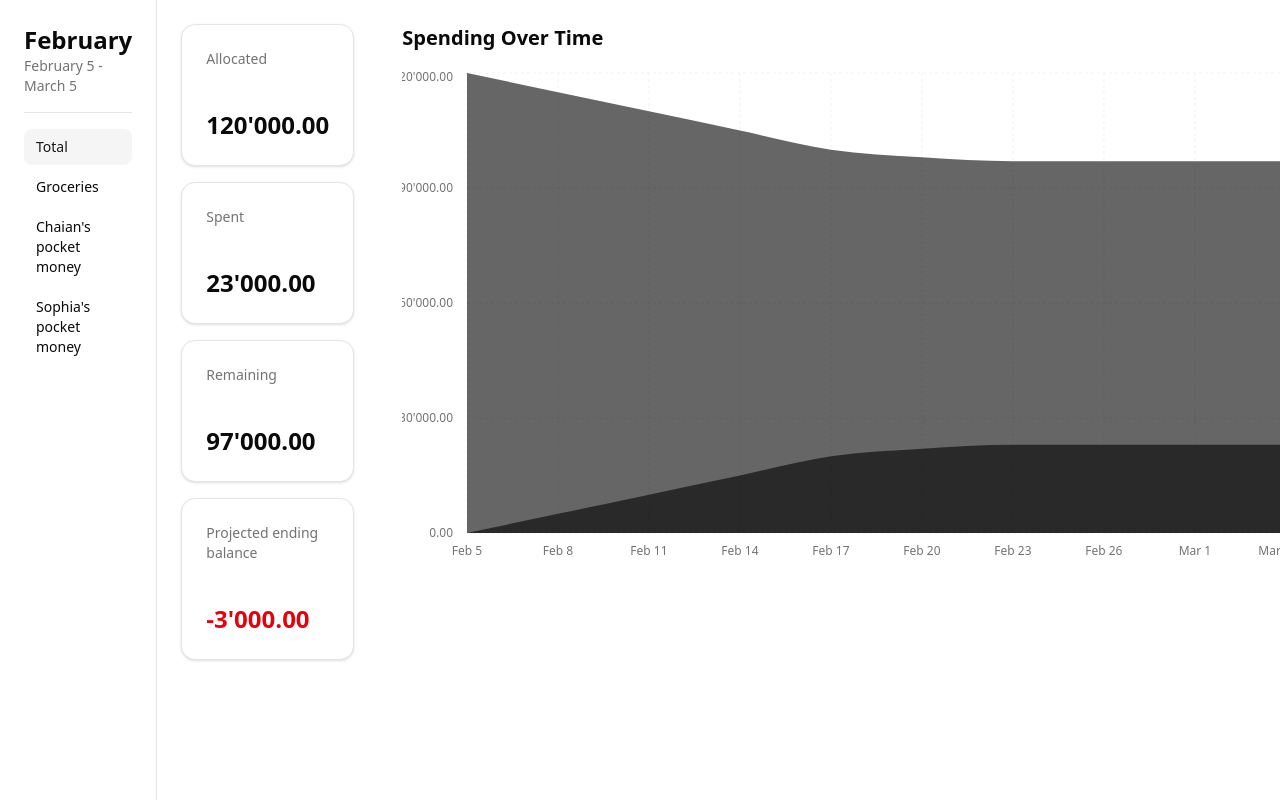
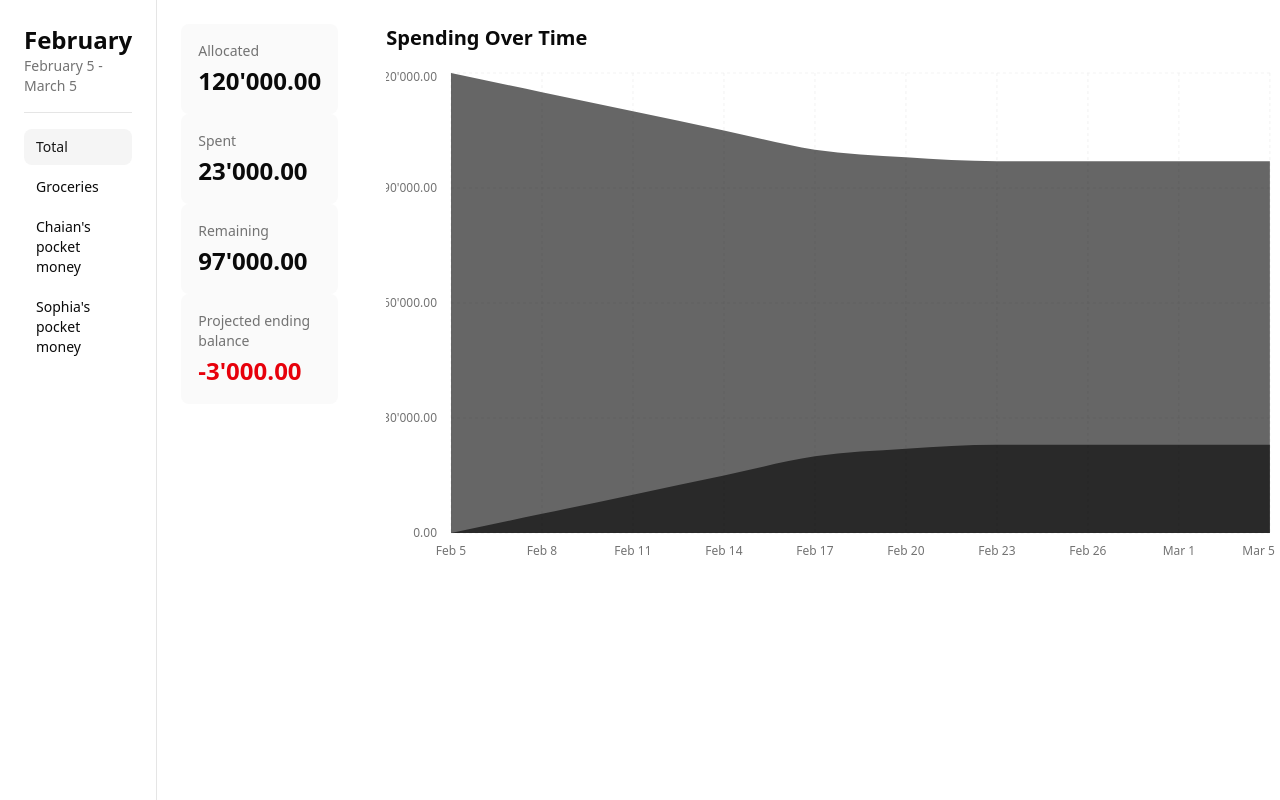
Before and after one commit to ChaPerx64/dobby, a React app in the folder apps/frontend/: page / in a window 1280 px wide. Shown: the top 800 px of the page. Built offline with nearby package versions, Linux system fonts and the light colour scheme; the HTML template or start-up script is replaced by a standard one.

Commit message:
fix: UI layup

```diff
--- a/apps/frontend/src/components/dashboard/MetricsPanel.tsx
+++ b/apps/frontend/src/components/dashboard/MetricsPanel.tsx
@@ -1,4 +1,4 @@
-import { Card, CardContent, CardHeader, CardTitle } from '@/components/ui/card';
+import { Item, ItemContent, ItemTitle, ItemDescription, ItemGroup } from '@/components/ui/item';
 import { formatCurrency } from '@/lib/format';
 
 interface MetricsPanelProps {
@@ -26,25 +26,25 @@ export function MetricsPanel({
   ];
 
   return (
-    <div className="w-80 bg-background p-6 flex flex-col gap-4">
+    <div className="w-80 bg-background p-6">
+      <ItemGroup>
         {metrics.map((metric, index) => (
-        <Card key={index}>
-          <CardHeader className="pb-2">
-            <CardTitle className="text-sm font-medium text-muted-foreground">
+          <Item key={index} variant="muted">
+            <ItemContent>
+              <ItemTitle className="text-sm font-medium text-muted-foreground">
                 {metric.label}
-            </CardTitle>
-          </CardHeader>
-          <CardContent>
-            <p
+              </ItemTitle>
+              <ItemDescription
                 className={`text-2xl font-bold ${
                   metric.highlight ? 'text-destructive' : 'text-foreground'
                 }`}
               >
                 {formatCurrency(metric.value)}
-            </p>
-          </CardContent>
-        </Card>
+              </ItemDescription>
+            </ItemContent>
+          </Item>
         ))}
+      </ItemGroup>
     </div>
   );
 }
--- /dev/null
+++ b/apps/frontend/src/components/ui/item.tsx
@@ -0,0 +1,193 @@
+import * as React from "react"
+import { Slot } from "@radix-ui/react-slot"
+import { cva, type VariantProps } from "class-variance-authority"
+
+import { cn } from "@/lib/utils"
+import { Separator } from "@/components/ui/separator"
+
+function ItemGroup({ className, ...props }: React.ComponentProps<"div">) {
+  return (
+    <div
+      role="list"
+      data-slot="item-group"
+      className={cn("group/item-group flex flex-col", className)}
+      {...props}
+    />
+  )
+}
+
+function ItemSeparator({
+  className,
+  ...props
+}: React.ComponentProps<typeof Separator>) {
+  return (
+    <Separator
+      data-slot="item-separator"
+      orientation="horizontal"
+      className={cn("my-0", className)}
+      {...props}
+    />
+  )
+}
+
+const itemVariants = cva(
+  "group/item flex items-center border border-transparent text-sm rounded-md transition-colors [a]:hover:bg-accent/50 [a]:transition-colors duration-100 flex-wrap outline-none focus-visible:border-ring focus-visible:ring-ring/50 focus-visible:ring-[3px]",
+  {
+    variants: {
+      variant: {
+        default: "bg-transparent",
+        outline: "border-border",
+        muted: "bg-muted/50",
+      },
+      size: {
+        default: "p-4 gap-4 ",
+        sm: "py-3 px-4 gap-2.5",
+      },
+    },
+    defaultVariants: {
+      variant: "default",
+      size: "default",
+    },
+  }
+)
+
+function Item({
+  className,
+  variant = "default",
+  size = "default",
+  asChild = false,
+  ...props
+}: React.ComponentProps<"div"> &
+  VariantProps<typeof itemVariants> & { asChild?: boolean }) {
+  const Comp = asChild ? Slot : "div"
+  return (
+    <Comp
+      data-slot="item"
+      data-variant={variant}
+      data-size={size}
+      className={cn(itemVariants({ variant, size, className }))}
+      {...props}
+    />
+  )
+}
+
+const itemMediaVariants = cva(
+  "flex shrink-0 items-center justify-center gap-2 group-has-[[data-slot=item-description]]/item:self-start [&_svg]:pointer-events-none group-has-[[data-slot=item-description]]/item:translate-y-0.5",
+  {
+    variants: {
+      variant: {
+        default: "bg-transparent",
+        icon: "size-8 border rounded-sm bg-muted [&_svg:not([class*='size-'])]:size-4",
+        image:
+          "size-10 rounded-sm overflow-hidden [&_img]:size-full [&_img]:object-cover",
+      },
+    },
+    defaultVariants: {
+      variant: "default",
+    },
+  }
+)
+
+function ItemMedia({
+  className,
+  variant = "default",
+  ...props
+}: React.ComponentProps<"div"> & VariantProps<typeof itemMediaVariants>) {
+  return (
+    <div
+      data-slot="item-media"
+      data-variant={variant}
+      className={cn(itemMediaVariants({ variant, className }))}
+      {...props}
+    />
+  )
+}
+
+function ItemContent({ className, ...props }: React.ComponentProps<"div">) {
+  return (
+    <div
+      data-slot="item-content"
+      className={cn(
+        "flex flex-1 flex-col gap-1 [&+[data-slot=item-content]]:flex-none",
+        className
+      )}
+      {...props}
+    />
+  )
+}
+
+function ItemTitle({ className, ...props }: React.ComponentProps<"div">) {
+  return (
+    <div
+      data-slot="item-title"
+      className={cn(
+        "flex w-fit items-center gap-2 text-sm leading-snug font-medium",
+        className
+      )}
+      {...props}
+    />
+  )
+}
+
+function ItemDescription({ className, ...props }: React.ComponentProps<"p">) {
+  return (
+    <p
+      data-slot="item-description"
+      className={cn(
+        "text-muted-foreground line-clamp-2 text-sm leading-normal font-normal text-balance",
+        "[&>a:hover]:text-primary [&>a]:underline [&>a]:underline-offset-4",
+        className
+      )}
+      {...props}
+    />
+  )
+}
+
+function ItemActions({ className, ...props }: React.ComponentProps<"div">) {
+  return (
+    <div
+      data-slot="item-actions"
+      className={cn("flex items-center gap-2", className)}
+      {...props}
+    />
+  )
+}
+
+function ItemHeader({ className, ...props }: React.ComponentProps<"div">) {
+  return (
+    <div
+      data-slot="item-header"
+      className={cn(
+        "flex basis-full items-center justify-between gap-2",
+        className
+      )}
+      {...props}
+    />
+  )
+}
+
+function ItemFooter({ className, ...props }: React.ComponentProps<"div">) {
+  return (
+    <div
+      data-slot="item-footer"
+      className={cn(
+        "flex basis-full items-center justify-between gap-2",
+        className
+      )}
+      {...props}
+    />
+  )
+}
+
+export {
+  Item,
+  ItemMedia,
+  ItemContent,
+  ItemActions,
+  ItemGroup,
+  ItemSeparator,
+  ItemTitle,
+  ItemDescription,
+  ItemHeader,
+  ItemFooter,
+}
```
Lines whose indentation alone changed are shown as unchanged.
